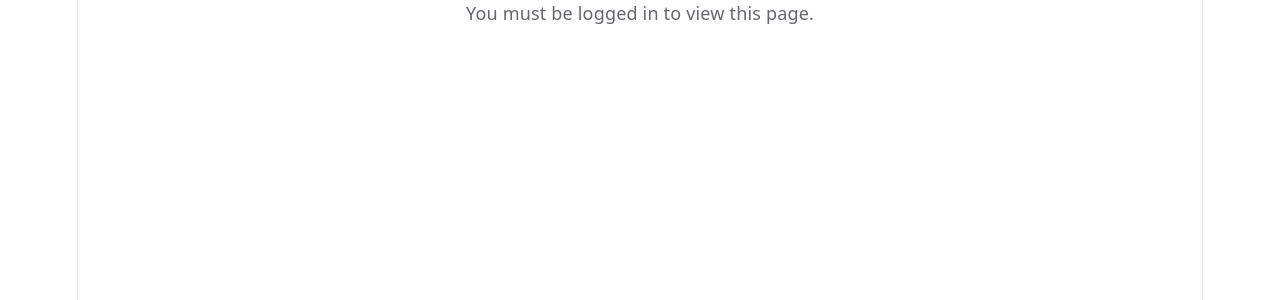
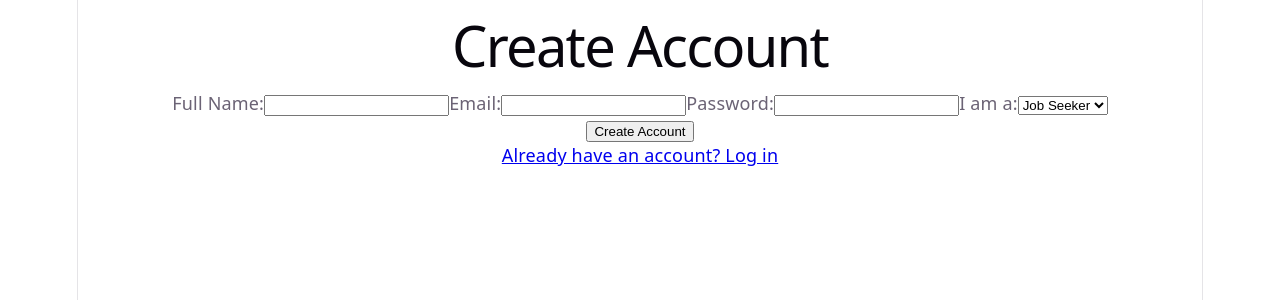
Before and after one commit to Yassen24boi/SOEN-341, a React (Vite) app in the folder client/: page /create-account in a window 1280 px wide. Shown: the top 300 px of the page. Built offline with nearby package versions, Linux system fonts and the light colour scheme.

Commit message:
Create account functionality

```diff
--- a/client/src/App.jsx
+++ b/client/src/App.jsx
@@ -1,6 +1,7 @@
 import { BrowserRouter, Routes, Route } from 'react-router-dom'
 import Login from './Login'
 import Profile from './Profile'
+import CreateAccount from './CreateAccount'
 import './App.css'
 
 function App() {
@@ -8,7 +9,7 @@ function App() {
     <BrowserRouter>
       <Routes>
         <Route path="/login" element={<Login />} />
-        <Route path="/create-account" element={<Profile />} />
+        <Route path="/create-account" element={<CreateAccount />} />
         <Route path="/profile" element={<Profile />} />
         <Route path="/" element={<Login />} />
       </Routes>
--- /dev/null
+++ b/client/src/CreateAccount.jsx
@@ -0,0 +1,79 @@
+import { useState } from "react"
+import { Link, useNavigate } from 'react-router-dom'
+
+function CreateAccount() {
+  const [fullName, setFullName] = useState('')
+  const [email, setEmail] = useState('')
+  const [password, setPassword] = useState('')
+  const [role, setRole] = useState('jobseeker')
+  const navigate = useNavigate()
+
+  return (
+    <form onSubmit={async (e) => {
+      e.preventDefault()
+      try {
+        const res = await fetch('http://localhost:5000/api/auth/register', {
+          method: 'POST',
+          headers: { 'Content-Type': 'application/json' },
+          body: JSON.stringify({ fullName, email, password, role })
+        })
+        const data = await res.json()
+
+        if (!res.ok) {
+          alert(data.message || 'Could not create account')
+          return
+        }
+
+        localStorage.setItem('token', data.token)
+        alert(`Account created! Welcome, ${data.user.fullName}`)
+        navigate('/profile')
+      } catch (err) {
+        console.error(err)
+        alert('Could not reach the server')
+      }
+    }}>
+      <h1>Create Account</h1>
+
+      <label htmlFor="fullName">Full Name:</label>
+      <input
+        id="fullName"
+        type="text"
+        value={fullName}
+        onChange={(e) => setFullName(e.target.value)}
+        required
+      />
+
+      <label htmlFor="email">Email:</label>
+      <input
+        id="email"
+        type="email"
+        value={email}
+        onChange={(e) => setEmail(e.target.value)}
+        required
+      />
+
+      <label htmlFor="password">Password:</label>
+      <input
+        id="password"
+        type="password"
+        value={password}
+        onChange={(e) => setPassword(e.target.value)}
+        required
+      />
+
+      <label htmlFor="role">I am a:</label>
+      <select id="role" value={role} onChange={(e) => setRole(e.target.value)}>
+        <option value="jobseeker">Job Seeker</option>
+        <option value="recruiter">Recruiter</option>
+      </select>
+
+      <br />
+      <button type="submit">Create Account</button>
+
+      <br />
+      <Link to="/login">Already have an account? Log in</Link>
+    </form>
+  )
+}
+
+export default CreateAccount
--- a/client/src/Profile.jsx
+++ b/client/src/Profile.jsx
@@ -1,4 +1,5 @@
 import { useState, useEffect } from "react"
+import {useNavigate} from 'react-router-dom'
 
 function Profile(){
 const [fullName, setFullName] = useState('')
@@ -87,6 +88,11 @@ async function handleResumeUpload() {
     alert('Could not reach the server')
   }
 }
+const navigate = useNavigate()
+function handleLogout() {
+  localStorage.removeItem('token')
+  navigate('/login')
+}
 
 if (!token) {
   return <p>You must be logged in to view this page.</p>
@@ -100,6 +106,8 @@ return (
   <form onSubmit={handleSaveProfile}>
 
 <h1> Create Account / My Profile </h1>
+
+<button type = "button" onClick={handleLogout}>Log out</button>
 
 <label htmlFor="fulleName"> Full Name: </label>
       <input
```
